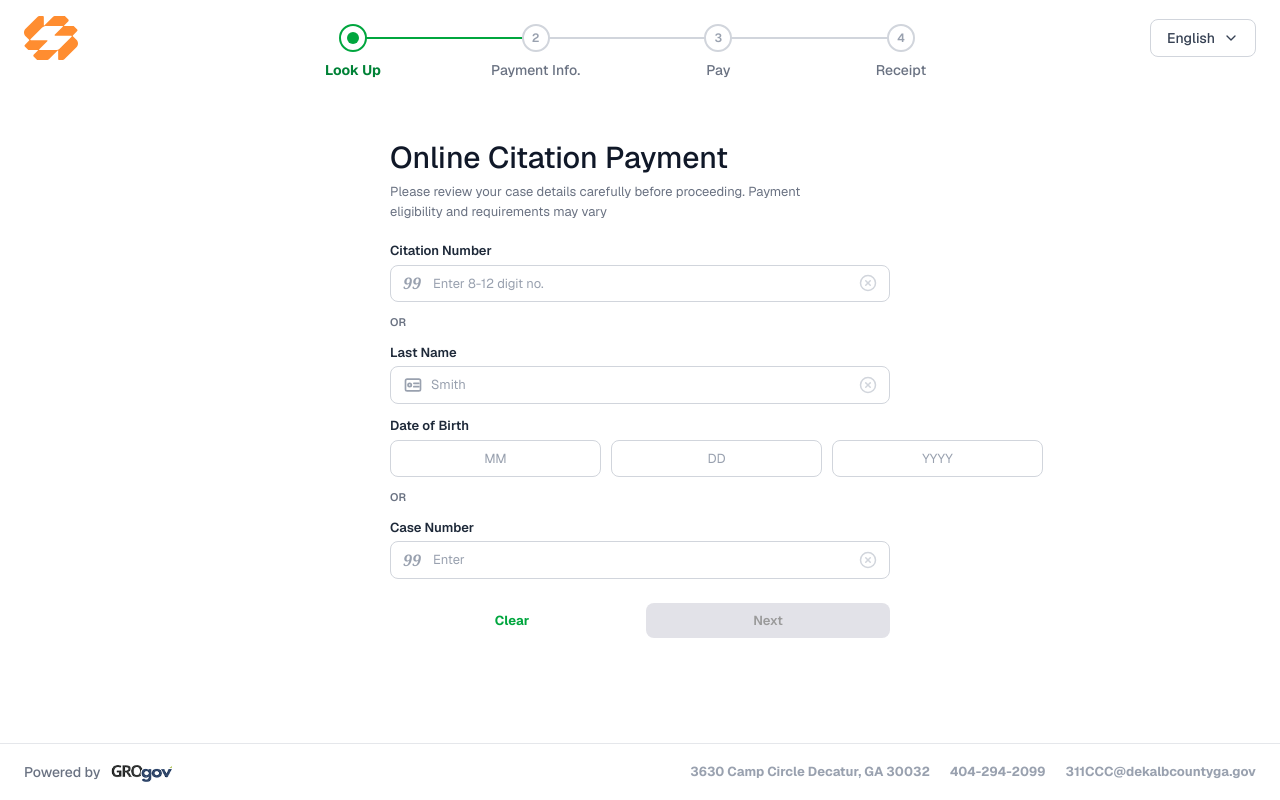
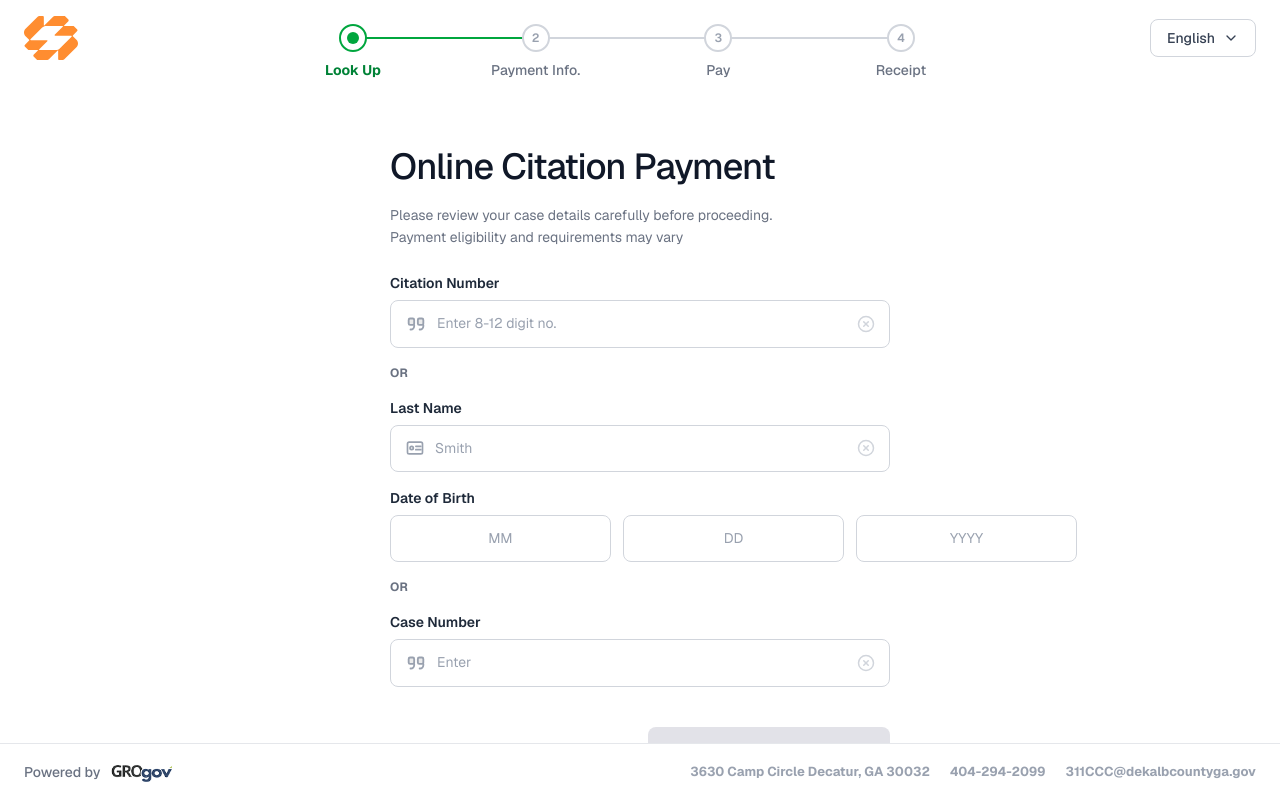
Before and after one commit to amananurag20/Peer_frontend, a Next.js app: page / in a window 1280 px wide. Built offline with nearby package versions, Linux system fonts and the light colour scheme.

Commit message:
changes added

```diff
--- a/components/Icons.tsx
+++ b/components/Icons.tsx
@@ -29,3 +29,12 @@ export const ChevronDownIcon = () => (
         <path d="m6 9 6 6 6-6" />
     </svg>
 );
+
+export const CitationQuoteIcon = () => (
+    <svg width="22" height="22" viewBox="0 0 24 24" fill="black" fillOpacity="0.08" stroke="currentColor" strokeWidth="2" strokeLinecap="round" strokeLinejoin="round">
+        <rect x="4" y="6" width="6" height="7" rx="1.5" />
+        <path d="M10 13v1.5a3.5 3.5 0 0 1-3.5 3.5h-.5" fill="none" />
+        <rect x="14" y="6" width="6" height="7" rx="1.5" />
+        <path d="M20 13v1.5a3.5 3.5 0 0 1-3.5 3.5h-.5" fill="none" />
+    </svg>
+);
--- a/components/PaymentForm.tsx
+++ b/components/PaymentForm.tsx
@@ -1,28 +1,28 @@
-import { CloseCircleIcon, UserBadgeIcon } from './Icons';
+import { CloseCircleIcon, UserBadgeIcon, CitationQuoteIcon } from './Icons';
 
 export default function PaymentForm() {
     return (
-        <div className="w-full max-w-[500px] mt-8 md:mt-12">
-            <h1 className="text-[28px] md:text-3xl font-medium text-gray-900 mb-1.5 text-center sm:text-left">
+        <div className="w-full max-w-[500px] mt-10 md:mt-[6vh] mb-[4vh]">
+            <h1 className="text-[32px] md:text-[36px] tracking-tight font-medium text-gray-900 mb-2.5 text-center sm:text-left">
                 Online Citation Payment
             </h1>
-            <p className="text-gray-500 text-[13px] mb-5 leading-normal max-w-[420px] text-center sm:text-left">
+            <p className="text-gray-500 text-[14px] mb-6 leading-[1.6] max-w-[440px] text-center sm:text-left">
                 Please review your case details carefully before proceeding.
                 Payment eligibility and requirements may vary
             </p>
 
-            <div className="flex flex-col gap-3">
+            <div className="flex flex-col gap-4">
                 {/* Citation Number */}
-                <div className="flex flex-col gap-1">
-                    <label className="text-[13px] font-semibold text-gray-800">Citation Number</label>
-                    <div className="flex items-center border border-gray-300 rounded-lg px-3 py-2 bg-white relative focus-within:border-gray-500 transition-colors">
-                        <div className="text-gray-400 mr-2 flex items-center justify-center">
-                            <span className="font-serif text-[16px] leading-none font-bold italic mr-1">99</span>
+                <div className="flex flex-col gap-1.5">
+                    <label className="text-[14px] font-semibold text-gray-800">Citation Number</label>
+                    <div className="flex items-center border border-gray-300 rounded-lg px-3.5 py-3 bg-white relative focus-within:border-gray-500 transition-colors">
+                        <div className="text-gray-400 mr-2.5 flex items-center justify-center">
+                            <CitationQuoteIcon />
                         </div>
                         <input
                             type="text"
                             placeholder="Enter 8-12 digit no."
-                            className="flex-1 outline-none text-gray-800 text-[13px] placeholder-gray-400 bg-transparent"
+                            className="flex-1 outline-none text-gray-800 text-[14px] placeholder-gray-400 bg-transparent"
                         />
                         <button className="text-gray-300 hover:text-gray-500 ml-2 transition-colors">
                             <CloseCircleIcon />
@@ -30,21 +30,21 @@ export default function PaymentForm() {
                     </div>
                 </div>
 
-                <div className="flex items-center justify-start text-gray-500 font-semibold text-[11px]">
+                <div className="flex items-center justify-start text-gray-500 font-bold text-[12px]">
                     OR
                 </div>
 
                 {/* Last Name */}
-                <div className="flex flex-col gap-1">
-                    <label className="text-[13px] font-semibold text-gray-800">Last Name</label>
-                    <div className="flex items-center border border-gray-300 rounded-lg px-3 py-2 bg-white relative focus-within:border-gray-500 transition-colors">
-                        <div className="text-gray-400 mr-2">
+                <div className="flex flex-col gap-1.5">
+                    <label className="text-[14px] font-semibold text-gray-800">Last Name</label>
+                    <div className="flex items-center border border-gray-300 rounded-lg px-3.5 py-3 bg-white relative focus-within:border-gray-500 transition-colors">
+                        <div className="text-gray-400 mr-2.5 flex items-center justify-center">
                             <UserBadgeIcon />
                         </div>
                         <input
                             type="text"
                             placeholder="Smith"
-                            className="flex-1 outline-none text-gray-800 text-[13px] placeholder-gray-400 bg-transparent"
+                            className="flex-1 outline-none text-gray-800 text-[14px] placeholder-gray-400 bg-transparent"
                         />
                         <button className="text-gray-300 hover:text-gray-500 ml-2 transition-colors">
                             <CloseCircleIcon />
@@ -53,45 +53,45 @@ export default function PaymentForm() {
                 </div>
 
                 {/* Date of Birth */}
-                <div className="flex flex-col gap-1">
-                    <label className="text-[13px] font-semibold text-gray-800">Date of Birth</label>
-                    <div className="flex justify-between items-center gap-2.5">
+                <div className="flex flex-col gap-1.5">
+                    <label className="text-[14px] font-semibold text-gray-800">Date of Birth</label>
+                    <div className="flex justify-between items-center gap-3">
                         <input
                             type="text"
                             placeholder="MM"
-                            className="flex-1 border border-gray-300 rounded-lg px-3 py-2 outline-none text-gray-800 text-[13px] placeholder-gray-400 bg-white focus:border-gray-500 transition-colors text-center"
+                            className="flex-1 border border-gray-300 rounded-lg px-3.5 py-3 outline-none text-gray-800 text-[14px] placeholder-gray-400 bg-white focus:border-gray-500 transition-colors text-center"
                             maxLength={2}
                         />
                         <input
                             type="text"
                             placeholder="DD"
-                            className="flex-1 border border-gray-300 rounded-lg px-3 py-2 outline-none text-gray-800 text-[13px] placeholder-gray-400 bg-white focus:border-gray-500 transition-colors text-center"
+                            className="flex-1 border border-gray-300 rounded-lg px-3.5 py-3 outline-none text-gray-800 text-[14px] placeholder-gray-400 bg-white focus:border-gray-500 transition-colors text-center"
                             maxLength={2}
                         />
                         <input
                             type="text"
                             placeholder="YYYY"
-                            className="flex-1 border border-gray-300 rounded-lg px-3 py-2 outline-none text-gray-800 text-[13px] placeholder-gray-400 bg-white focus:border-gray-500 transition-colors text-center"
+                            className="flex-1 border border-gray-300 rounded-lg px-3.5 py-3 outline-none text-gray-800 text-[14px] placeholder-gray-400 bg-white focus:border-gray-500 transition-colors text-center"
                             maxLength={4}
                         />
                     </div>
                 </div>
 
-                <div className="flex items-center justify-start text-gray-500 font-semibold text-[11px]">
+                <div className="flex items-center justify-start text-gray-500 font-bold text-[12px]">
                     OR
                 </div>
 
                 {/* Case Number */}
-                <div className="flex flex-col gap-1">
-                    <label className="text-[13px] font-semibold text-gray-800">Case Number</label>
-                    <div className="flex items-center border border-gray-300 rounded-lg px-3 py-2 bg-white relative focus-within:border-gray-500 transition-colors">
-                        <div className="text-gray-400 mr-2 flex items-center justify-center">
-                            <span className="font-serif text-[16px] leading-none font-bold italic mr-1">99</span>
+                <div className="flex flex-col gap-1.5">
+                    <label className="text-[14px] font-semibold text-gray-800">Case Number</label>
+                    <div className="flex items-center border border-gray-300 rounded-lg px-3.5 py-3 bg-white relative focus-within:border-gray-500 transition-colors">
+                        <div className="text-gray-400 mr-2.5 flex items-center justify-center">
+                            <CitationQuoteIcon />
                         </div>
                         <input
                             type="text"
                             placeholder="Enter"
-                            className="flex-1 outline-none text-gray-800 text-[13px] placeholder-gray-400 bg-transparent"
+                            className="flex-1 outline-none text-gray-800 text-[14px] placeholder-gray-400 bg-transparent"
                         />
                         <button className="text-gray-300 hover:text-gray-500 ml-2 transition-colors">
                             <CloseCircleIcon />
@@ -100,13 +100,13 @@ export default function PaymentForm() {
                 </div>
 
                 {/* Actions */}
-                <div className="flex items-center gap-3 mt-3">
+                <div className="flex items-center gap-4 mt-6">
                     <div className="flex-1 flex justify-center">
-                        <button className="text-green-600 font-bold text-[13px] px-8 py-2 hover:bg-green-50 rounded-lg transition-colors">
+                        <button className="text-green-600 font-bold text-[15px] px-8 py-3 hover:bg-green-50 rounded-lg transition-colors">
                             Clear
                         </button>
                     </div>
-                    <button disabled className="flex-1 bg-[#e2e2e8] text-[#9a9a9a] font-semibold text-[13px] py-2 rounded-lg cursor-not-allowed transition-colors text-center">
+                    <button disabled className="flex-1 bg-[#e2e2e8] text-[#9a9a9a] font-semibold text-[15px] py-3 rounded-lg cursor-not-allowed transition-colors text-center">
                         Next
                     </button>
                 </div>
```
